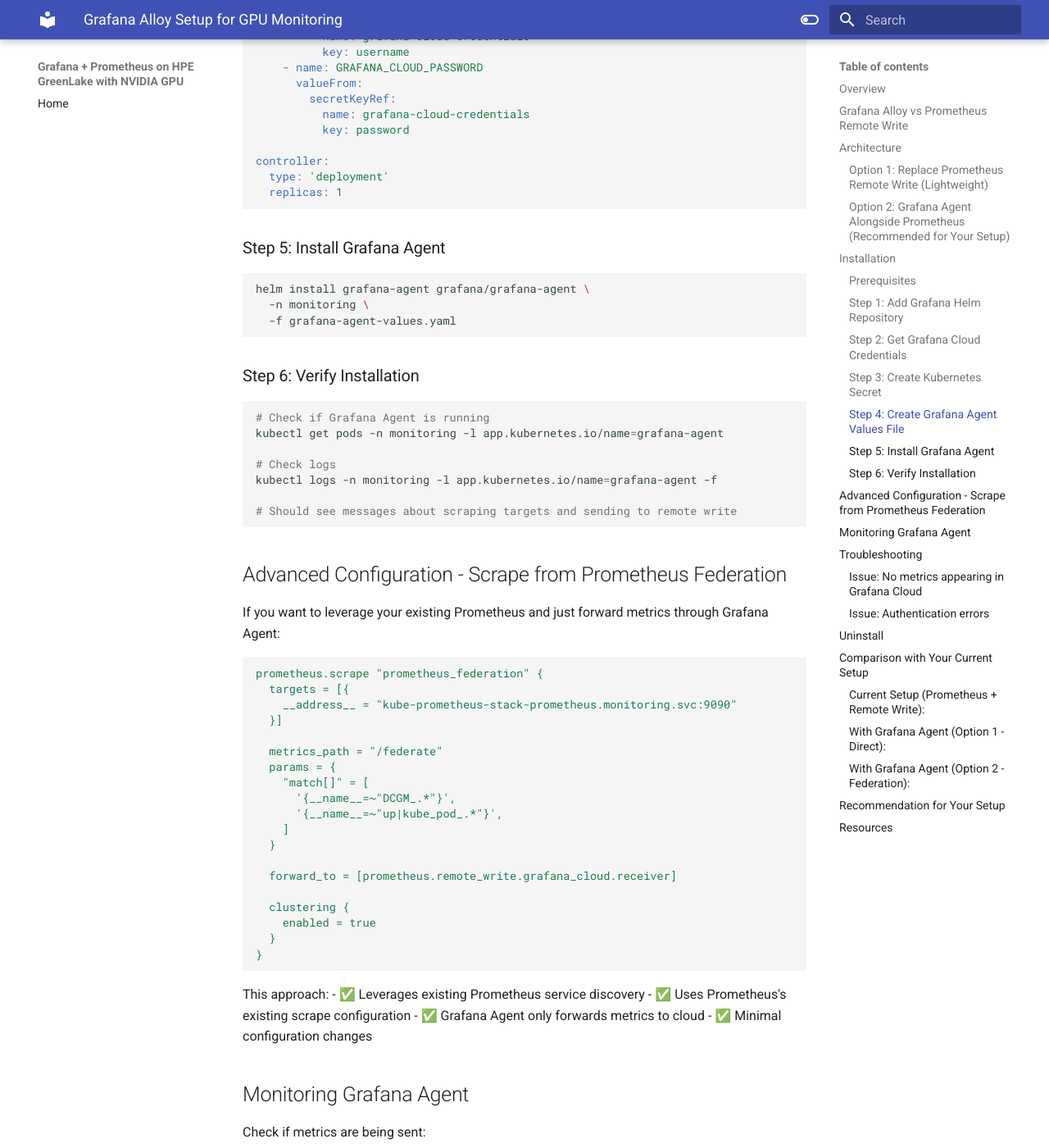
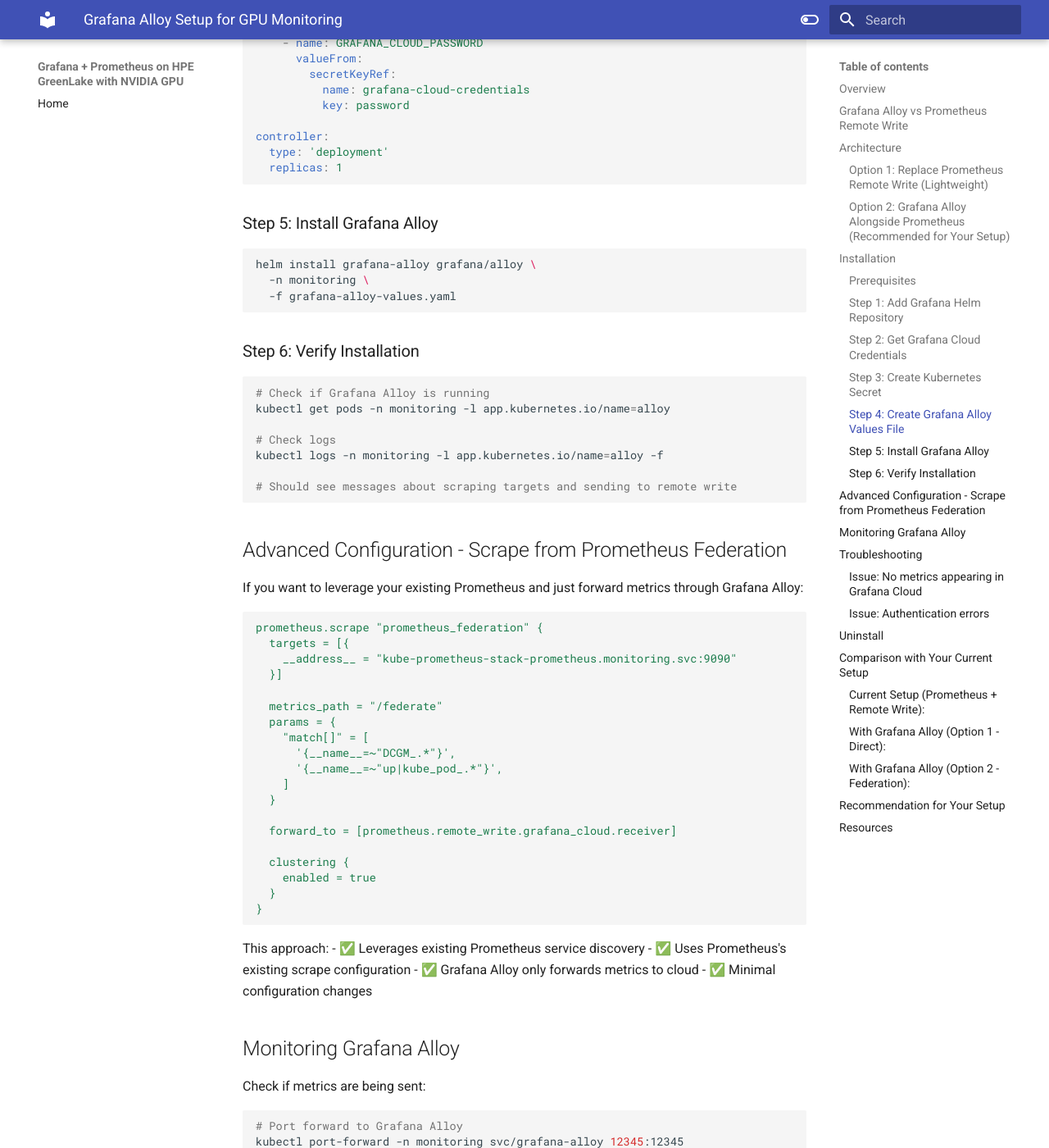
Before and after one commit to hjma29/grafana-prometheus-hpe-greenlake-com-nvidia, an MkDocs documentation site: the page built from docs/grafana-alloy-setup.md, in a window 1280 px wide and 1400 px high, scrolled down 3260 px. Shown: the whole window at 82% size. Built offline with MkDocs 1.6.1 and Material for MkDocs 9.7.7, drawn with Linux system fonts in a browser that asks for light colours; some of the changed text lies outside the part shown.

Commit message:
[skip ci] 251016-09:16 on mini4

````diff
--- a/docs/grafana-alloy-setup.md
+++ b/docs/grafana-alloy-setup.md
@@ -15,7 +15,7 @@ Grafana Alloy (formerly known as Grafana Agent) is a lightweight, purpose-built
 | Service Discovery | Kubernetes native | Kubernetes native |
 | Setup Complexity | Lower | Higher |
 
-**When to use Grafana Agent:**
+**When to use Grafana Alloy:**
 - Primary goal is Grafana Cloud integration
 - Want to minimize resource usage
 - Don't need local Prometheus for querying
@@ -30,10 +30,10 @@ Grafana Alloy (formerly known as Grafana Agent) is a lightweight, purpose-built
 Since you already have Prometheus running with kube-prometheus-stack, you have two deployment options:
 
 ### Option 1: Replace Prometheus Remote Write (Lightweight)
-Deploy Grafana Agent to scrape the same targets and send directly to Grafana Cloud. This is more efficient but you lose local Prometheus queries.
+Deploy Grafana Alloy to scrape the same targets and send directly to Grafana Cloud. This is more efficient but you lose local Prometheus queries.
 
-### Option 2: Grafana Agent Alongside Prometheus (Recommended for Your Setup)
-Keep your existing Prometheus for local queries and deploy Grafana Agent to send a subset of metrics to Grafana Cloud. This gives you the best of both worlds.
+### Option 2: Grafana Alloy Alongside Prometheus (Recommended for Your Setup)
+Keep your existing Prometheus for local queries and deploy Grafana Alloy to send a subset of metrics to Grafana Cloud. This gives you the best of both worlds.
 
 ## Installation
 
@@ -71,9 +71,9 @@ kubectl create secret generic grafana-cloud-credentials \
   -n monitoring
 ```
 
-### Step 4: Create Grafana Agent Values File
+### Step 4: Create Grafana Alloy Values File
 
-Create `grafana-agent-values.yaml`:
+Create `grafana-alloy-values.yaml`:
 
 ```yaml
 agent:
@@ -139,29 +139,29 @@ controller:
   replicas: 1
 ```
 
-### Step 5: Install Grafana Agent
+### Step 5: Install Grafana Alloy
 
 ```bash
-helm install grafana-agent grafana/grafana-agent \
+helm install grafana-alloy grafana/alloy \
   -n monitoring \
-  -f grafana-agent-values.yaml
+  -f grafana-alloy-values.yaml
 ```
 
 ### Step 6: Verify Installation
 
 ```bash
-# Check if Grafana Agent is running
-kubectl get pods -n monitoring -l app.kubernetes.io/name=grafana-agent
+# Check if Grafana Alloy is running
+kubectl get pods -n monitoring -l app.kubernetes.io/name=alloy
 
 # Check logs
-kubectl logs -n monitoring -l app.kubernetes.io/name=grafana-agent -f
+kubectl logs -n monitoring -l app.kubernetes.io/name=alloy -f
 
 # Should see messages about scraping targets and sending to remote write
 ```
 
 ## Advanced Configuration - Scrape from Prometheus Federation
 
-If you want to leverage your existing Prometheus and just forward metrics through Grafana Agent:
+If you want to leverage your existing Prometheus and just forward metrics through Grafana Alloy:
 
 ```yaml
 prometheus.scrape "prometheus_federation" {
@@ -188,16 +188,16 @@ prometheus.scrape "prometheus_federation" {
 This approach:
 - ✅ Leverages existing Prometheus service discovery
 - ✅ Uses Prometheus's existing scrape configuration
-- ✅ Grafana Agent only forwards metrics to cloud
+- ✅ Grafana Alloy only forwards metrics to cloud
 - ✅ Minimal configuration changes
 
-## Monitoring Grafana Agent
+## Monitoring Grafana Alloy
 
 Check if metrics are being sent:
 
 ```bash
-# Port forward to Grafana Agent
-kubectl port-forward -n monitoring svc/grafana-agent 12345:12345
+# Port forward to Grafana Alloy
+kubectl port-forward -n monitoring svc/grafana-alloy 12345:12345
 
 # Check metrics
 curl http://localhost:12345/metrics | grep agent_wal_samples
@@ -213,9 +213,9 @@ curl http://localhost:12345/metrics | grep agent_wal_samples
    kubectl get secret grafana-cloud-credentials -n monitoring -o jsonpath='{.data.username}' | base64 -d
    ```
 
-2. Check Grafana Agent logs:
+2. Check Grafana Alloy logs:
    ```bash
-   kubectl logs -n monitoring -l app.kubernetes.io/name=grafana-agent --tail=100
+   kubectl logs -n monitoring -l app.kubernetes.io/name=alloy --tail=100
    ```
 
 3. Verify remote write endpoint URL matches your Grafana Cloud URL
@@ -232,15 +232,15 @@ curl http://localhost:12345/metrics | grep agent_wal_samples
     --from-literal=password="<new-api-key>" \
     -n monitoring
   ```
-- Restart Grafana Agent:
+- Restart Grafana Alloy:
   ```bash
-  kubectl rollout restart deployment -n monitoring grafana-agent
+  kubectl rollout restart deployment -n monitoring grafana-alloy
   ```
 
 ## Uninstall
 
 ```bash
-helm uninstall grafana-agent -n monitoring
+helm uninstall grafana-alloy -n monitoring
 kubectl delete secret grafana-cloud-credentials -n monitoring
 ```
 
@@ -253,14 +253,14 @@ DCGM Exporter → Prometheus → Remote Write → Grafana Cloud
               Local Queries
 ```
 
-### With Grafana Agent (Option 1 - Direct):
+### With Grafana Alloy (Option 1 - Direct):
 ```
-DCGM Exporter → Grafana Agent → Grafana Cloud
+DCGM Exporter → Grafana Alloy → Grafana Cloud
 ```
 
-### With Grafana Agent (Option 2 - Federation):
+### With Grafana Alloy (Option 2 - Federation):
 ```
-DCGM Exporter → Prometheus → Grafana Agent → Grafana Cloud
+DCGM Exporter → Prometheus → Grafana Alloy → Grafana Cloud
                     ↓
               Local Queries
 ```
@@ -271,7 +271,7 @@ Since you already have Prometheus running and likely use it for local queries, I
 
 **Keep using Prometheus Remote Write** - It's simpler since you already have it configured, and you're already running Prometheus anyway.
 
-**Consider Grafana Agent if:**
+**Consider Grafana Alloy if:**
 - You want to reduce memory usage by removing Prometheus
 - You only need cloud-hosted dashboards (no local queries)
 - You're starting fresh without existing Prometheus
@@ -280,6 +280,6 @@ For your current setup, the shell script using Prometheus remote write (`setup-g
 
 ## Resources
 
-- [Grafana Agent Documentation](https://grafana.com/docs/agent/latest/)
-- [Grafana Agent Kubernetes Deployment](https://grafana.com/docs/agent/latest/flow/get-started/deploy-agent/)
+- [Grafana Alloy Documentation](https://grafana.com/docs/alloy/latest/)
+- [Grafana Alloy Kubernetes Deployment](https://grafana.com/docs/alloy/latest/get-started/deploy/kubernetes/)
 - [Grafana Cloud Getting Started](https://grafana.com/docs/grafana-cloud/quickstart/)
````
Also changed, not shown: QUICKSTART.md (+2 -2 lines).
